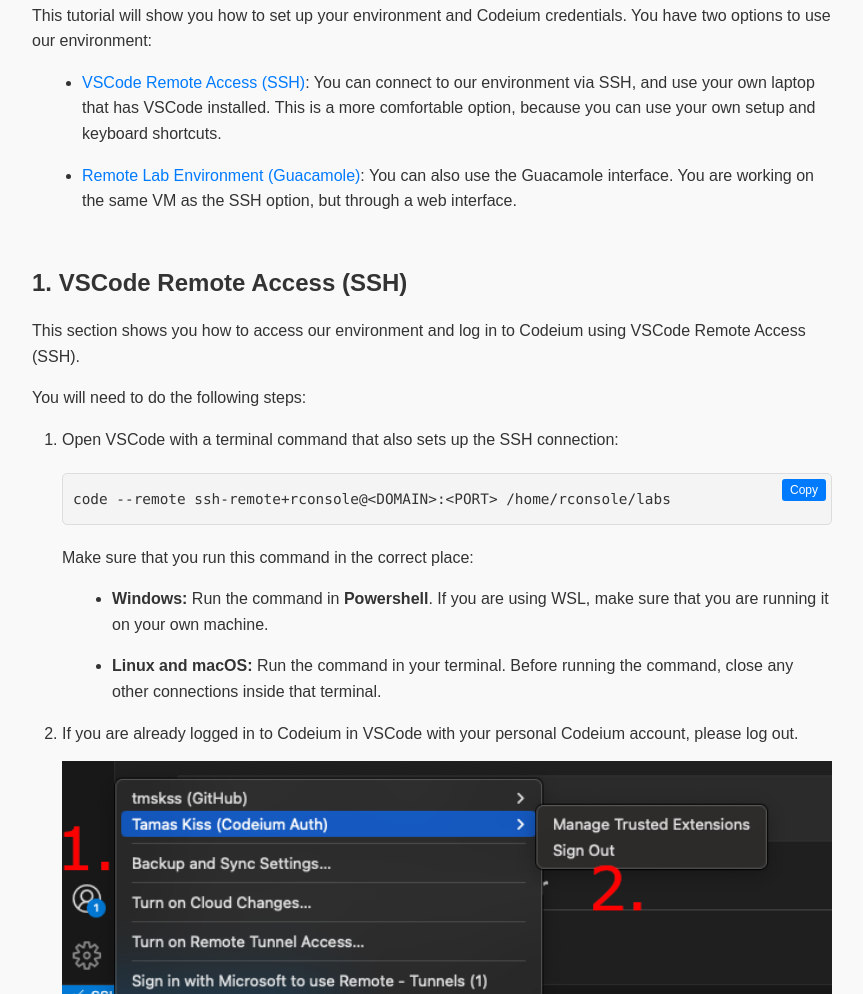
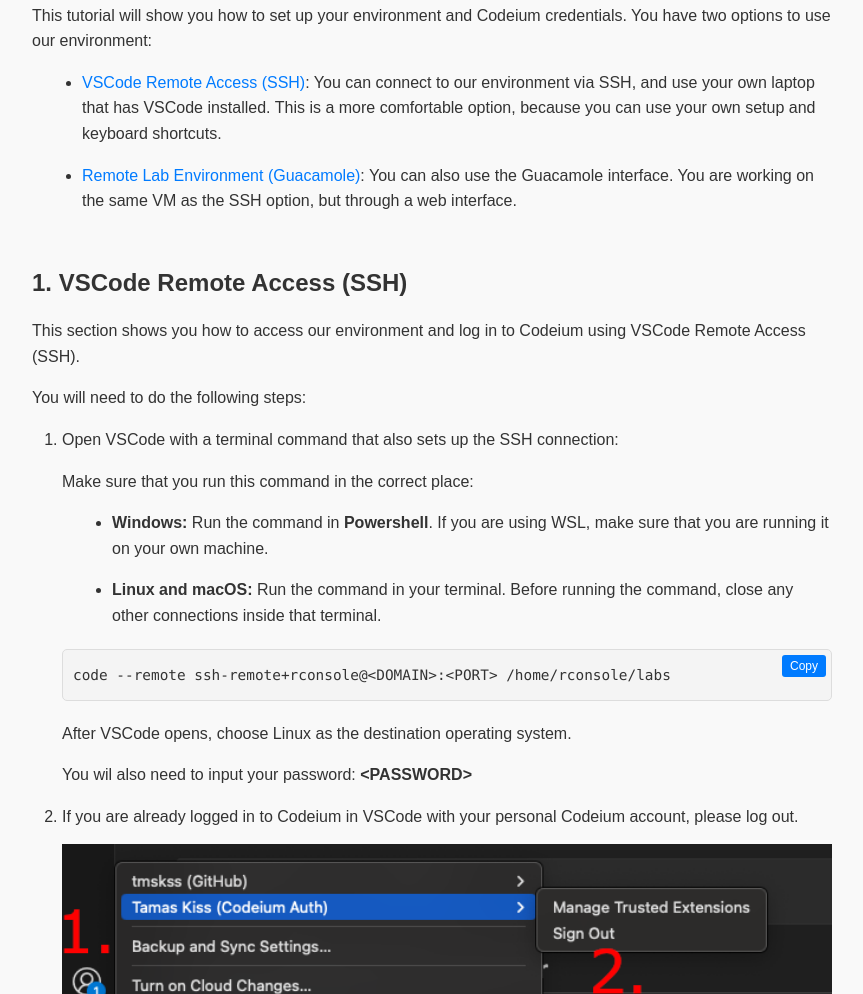
Before and after one commit to ComponentSoftTeam/AI-151-guide, a plain HTML site: page index.html in a window 1280 px wide. Shown: the part 106-1100 px from the top of the page, without its empty margins (208-1071 px from the left). Drawn offline with Linux system fonts and the light colour scheme.

Commit message:
feat: Added password to SSH VScode

```diff
--- a/index.html
+++ b/index.html
@@ -42,10 +42,6 @@
     <ol>
         <li>
             <p>Open VSCode with a terminal command that also sets up the SSH connection:</p>
-            <div class="code-container">
-                <button class="copy-button" onclick="copyToClipboard('code-remote')">Copy</button>
-                <code id="code-remote">code --remote ssh-remote+rconsole@<script>document.write(domain);</script>:<script>document.write(port);</script> /home/rconsole/labs</code>
-            </div>
             <p>Make sure that you run this command in the correct place:</p>
             <ul>
                 <li>
@@ -55,6 +51,12 @@
                     <p><b>Linux and macOS:</b> Run the command in your terminal. Before running the command, close any other connections inside that terminal.</p>
                 </li>
             </ul>
+            <div class="code-container">
+                <button class="copy-button" onclick="copyToClipboard('code-remote')">Copy</button>
+                <code id="code-remote">code --remote ssh-remote+rconsole@<script>document.write(domain);</script>:<script>document.write(port);</script> /home/rconsole/labs</code>
+            </div>
+            <p>After VSCode opens, choose Linux as the destination operating system.</p>
+            <p>You wil also need to input your password: <b><script>document.write(pass);</script></b></p>
         </li>
         <li>
             <p>If you are already logged in to Codeium in VSCode with your personal Codeium account, please log out.</p>
```
